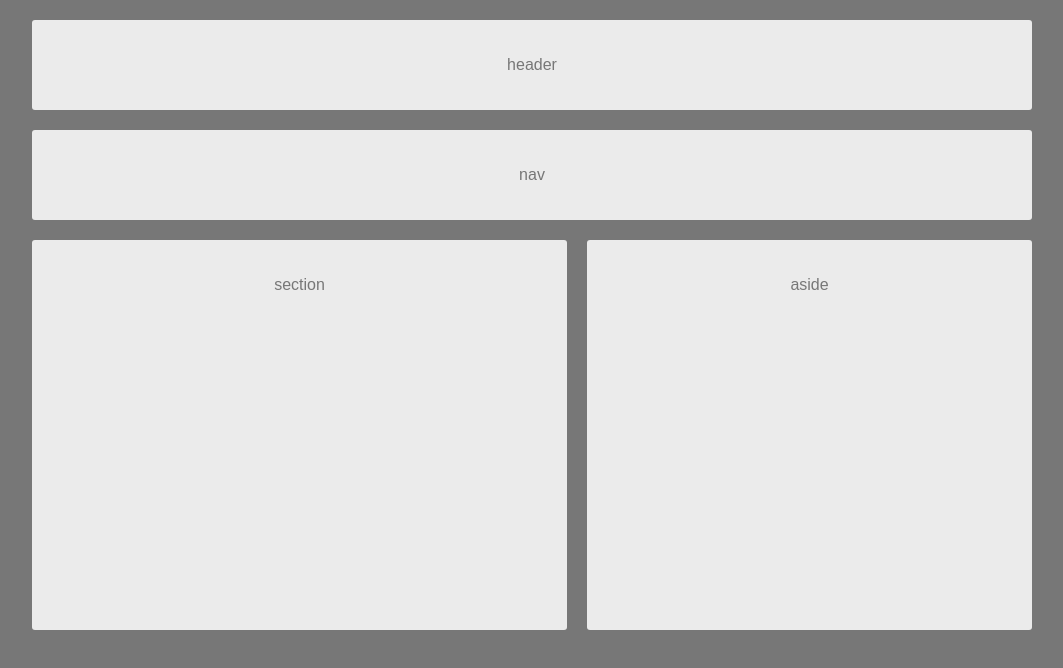
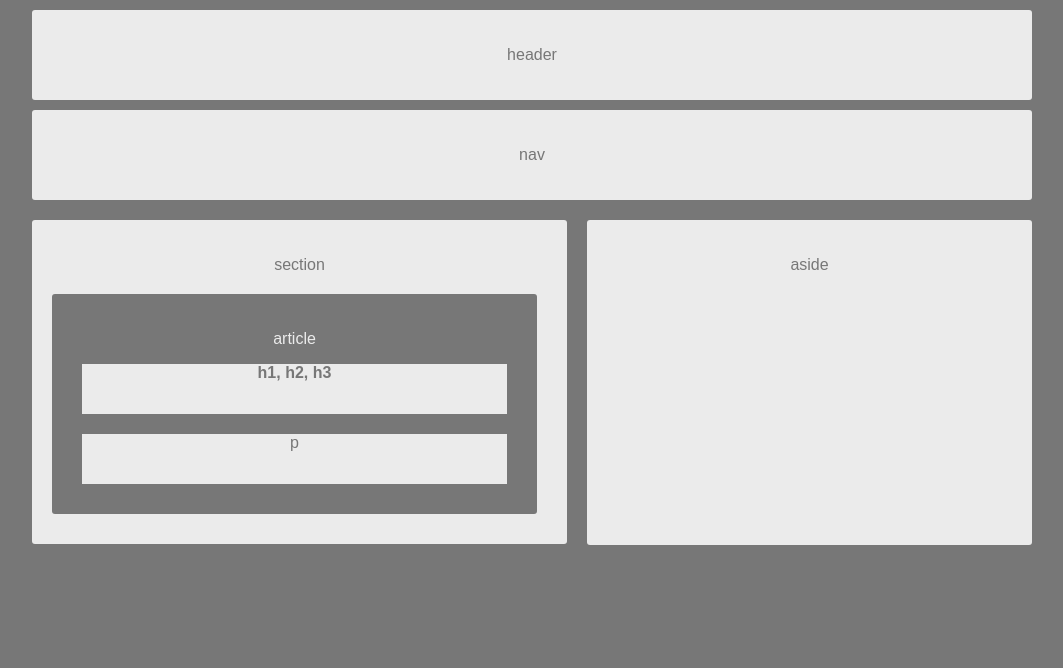
Before and after one commit to GoodPBC/HW-Wireframe, a plain HTML site: page index.html in a window 1280 px wide. Shown: the whole page, without its empty margins (108-1171 px from the left). Drawn offline with Linux system fonts and the light colour scheme.

Commit message:
Wireframe 2.0

```diff
--- a/index.html
+++ b/index.html
@@ -1,32 +1,36 @@
 <!DOCTYPE html>
 <html>
 <head>
-	<title>JP's Potfolio</title>
-	<link rel="stylesheet" type="text/css" href="style.css">
+<link rel="stylesheet" type="text/css" href="style.css">
+	<title></title>
 </head>
 <body>
+<header>
+	<p>header</p>
+</header>
 
- <div id="header">
- 	<p>header</p>
-
- </div>
-
- <div id="nav">
-	<p>nav</p>
- </div>
+<nav>
+ <p>nav</p>
+</nav>
 
 
 
- <div class="section">
- <article>
+<section>
+ <p>section</p>
+   <article>
+   	<p>article</p>
+   	<p class="para"><strong>h1, h2, h3</strong></p>
+   	<P class="para">p</P>
+   </article>
+</section>
 
- 	<p>section</p>
- </article>
- </div>
+<aside>
+ <p>aside</p>
+</aside>
 
- <div class="asideright">
- 	<p>aside</p>
- </div>
+
+
 
 
 </body>
+</html>
--- a/style.css
+++ b/style.css
@@ -7,11 +7,11 @@ body{
 	font-family: 'Arial', 'Helvetica Neue', Helvetica, sans-serif;
 	font-size: 18;
 }
-#header	{
+header	{
 
 	margin-right: auto;
 	margin-left: auto;
-	margin-top: 20px;
+	margin-top: 10px;
 	margin-bottom: 10px;
 	padding: 20px;
 	width: 960px;
@@ -23,10 +23,10 @@ body{
 
 }
 
-#nav {
+nav {
 	margin-right: auto;
 	margin-left: auto;
-	margin-top: 20px;
+	margin-top: 10px;
 	margin-bottom: 10px;
 	padding: 20px;
 	width: 960px;
@@ -36,22 +36,58 @@ body{
 	text-align: center;
 }
 
-.section {
+section {
 	margin-right: auto;
 	margin-left: 40px;
 	margin-top: 10px;
-	margin-bottom: 10px;
+	margin-bottom: auto;
 	float: left;
 	padding: 20px;
 	width: 495px;
-	height:350px;
+	/*height:300px; */
 	background-color: #ebebeb;
 	border-radius: 3px;
 	color: #777;
 	text-align: center;
+	overflow: hidden;
+
+
 }
 
-.asideright {
+
+article {
+	margin-top: 20px;
+	margin-bottom: 10px;
+	padding-top: 20px;
+	width: 485px;
+	height: 200px;
+	background-color: #777;
+	color: #ebebeb;
+	text-align: center;
+	border-color: #777;
+	border-radius: 3px;
+	overflow: hidden;
+}
+
+.para{
+background-color: #ebebeb;
+color: #777;
+margin-right: 30px;
+margin-left: 30px;
+margin-bottom: 20px;
+
+clear: both;
+
+
+
+
+
+height: 50px;
+text-align: center;
+}
+
+
+aside{
 
 	margin-right: 40px;
 	margin-left: auto;
@@ -59,7 +95,7 @@ body{
 	margin-bottom: 10px;
 	padding: 20px;
 	width: 405px;
-	height:350px;
+	height:285px;
 	background-color: #ebebeb;
 	border-radius: 3px;
 	color: #777;
```
Also changed, not shown: CSS Relative path.html (added, +39 -0 lines).
